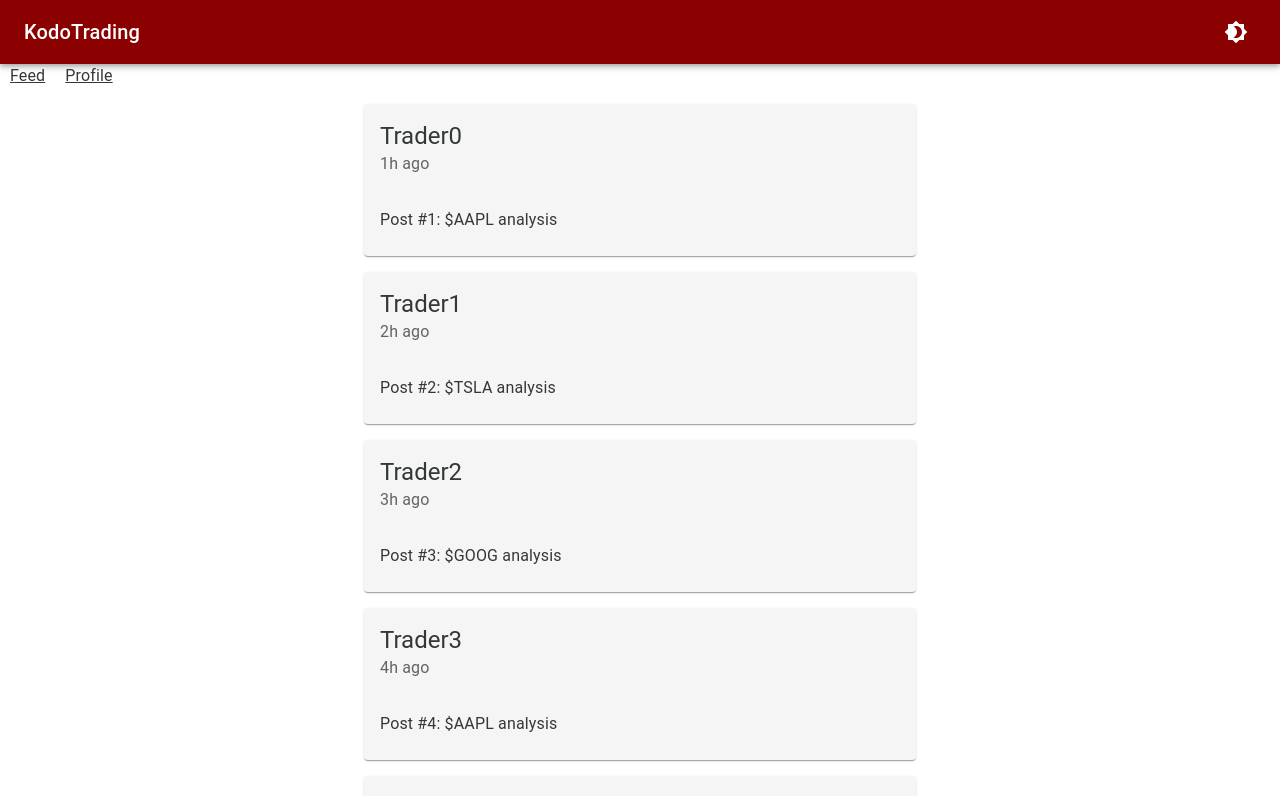
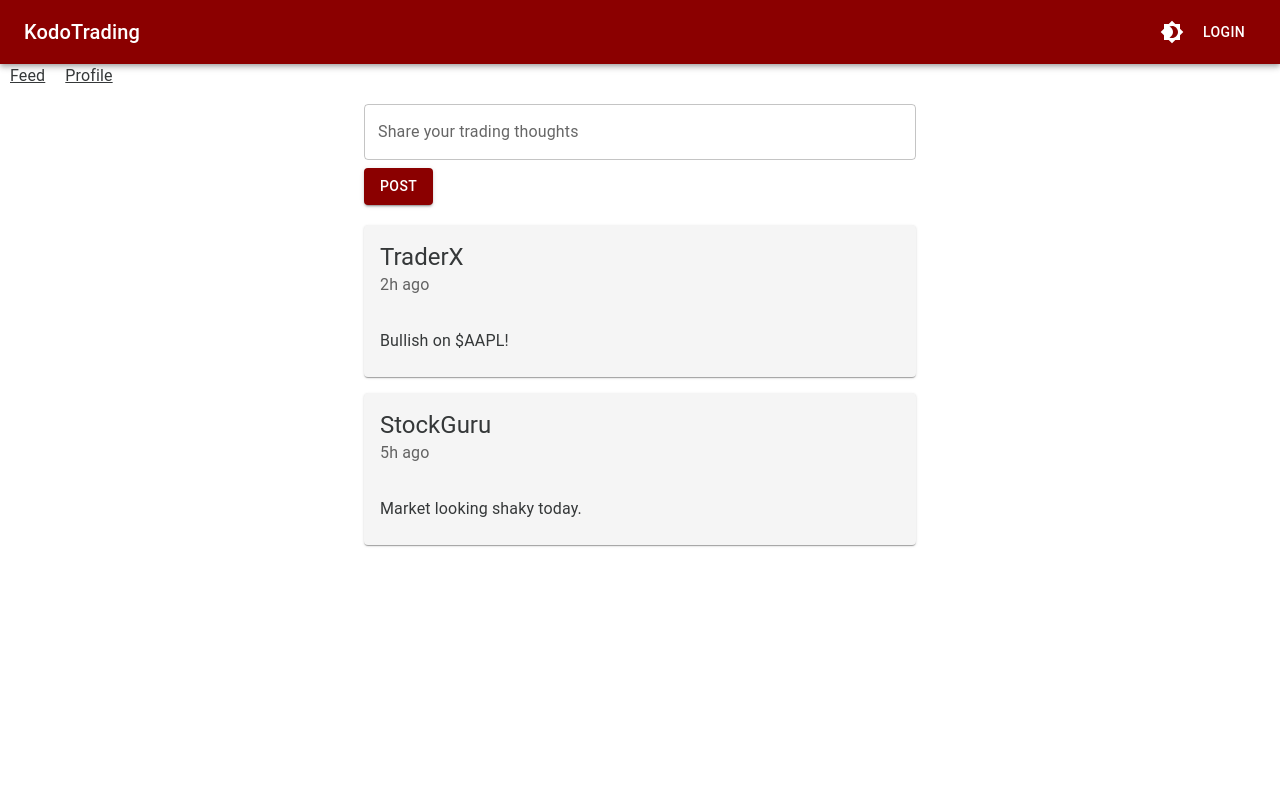
Before and after one commit to the-real-kodoninja/kodotrading, a React (Vite) app: page / in a window 1280 px wide. Shown: the top 796 px of the page. Built offline with nearby package versions, Linux system fonts and the light colour scheme.

Commit message:
Add post creation, basic auth, and mock API for feed

```diff
--- a/src/App.tsx
+++ b/src/App.tsx
@@ -8,13 +8,30 @@ import Profile from './components/Profile';
 
 const App: React.FC = () => {
   const [isDarkMode, setIsDarkMode] = useState(false);
+  const [isAuthenticated, setIsAuthenticated] = useState(false);
+  const [username, setUsername] = useState<string | null>(null);
 
   const toggleTheme = () => setIsDarkMode(!isDarkMode);
+  const handleLogin = (username: string) => {
+    setIsAuthenticated(true);
+    setUsername(username);
+  };
+  const handleLogout = () => {
+    setIsAuthenticated(false);
+    setUsername(null);
+  };
 
   return (
     <ThemeProvider theme={isDarkMode ? darkTheme : lightTheme}>
       <CssBaseline />
-      <Toolbar isDarkMode={isDarkMode} toggleTheme={toggleTheme} />
+      <Toolbar
+        isDarkMode={isDarkMode}
+        toggleTheme={toggleTheme}
+        isAuthenticated={isAuthenticated}
+        username={username}
+        onLogin={handleLogin}
+        onLogout={handleLogout}
+      />
       <nav>
         <Link to="/" style={{ margin: '0 10px', color: isDarkMode ? '#FFFFFF' : '#353839' }}>Feed</Link>
         <Link to="/profile" style={{ margin: '0 10px', color: isDarkMode ? '#FFFFFF' : '#353839' }}>Profile</Link>
@@ -22,7 +39,7 @@ const App: React.FC = () => {
       <main>
         <Routes>
           <Route path="/" element={<Feed />} />
-            <Route path="/profile" element={<Profile trades={200} followers={500} bio="Swing trader since 2015." />} />
+          <Route path="/profile" element={<Profile trades={200} followers={500} bio="Swing trader since 2015." />} />
         </Routes>
       </main>
     </ThemeProvider>
--- /dev/null
+++ b/src/api/mockApi.ts
@@ -0,0 +1,26 @@
+interface Post {
+  user: string;
+  time: string;
+  content: string;
+}
+
+let posts: Post[] = [
+  { user: 'TraderX', time: '2h ago', content: 'Bullish on $AAPL!' },
+  { user: 'StockGuru', time: '5h ago', content: 'Market looking shaky today.' },
+];
+
+export const fetchPosts = async (page: number, limit: number): Promise<Post[]> => {
+  const start = page * limit;
+  return new Promise((resolve) => {
+    setTimeout(() => resolve(posts.slice(0, start + limit)), 500); // Simulate delay
+  });
+};
+
+export const addPost = async (post: Post): Promise<void> => {
+  return new Promise((resolve) => {
+    setTimeout(() => {
+      posts = [post, ...posts];
+      resolve();
+    }, 500);
+  });
+};
--- /dev/null
+++ b/src/components/Auth.tsx
@@ -0,0 +1,56 @@
+import React, { useState } from 'react';
+import { Button, Dialog, DialogTitle, DialogContent, TextField, DialogActions } from '@mui/material';
+
+interface AuthProps {
+  onLogin: (username: string) => void;
+  onLogout: () => void;
+  isAuthenticated: boolean;
+  username: string | null;
+}
+
+const Auth: React.FC<AuthProps> = ({ onLogin, onLogout, isAuthenticated, username }) => {
+  const [open, setOpen] = useState(false);
+  const [inputUsername, setInputUsername] = useState('');
+
+  const handleLogin = () => {
+    if (inputUsername.trim()) {
+      onLogin(inputUsername);
+      setOpen(false);
+      setInputUsername('');
+    }
+  };
+
+  return (
+    <>
+      {isAuthenticated ? (
+        <div>
+          <Typography variant="body1" component="span" sx={{ mr: 2 }}>
+            Welcome, {username}
+          </Typography>
+          <Button onClick={onLogout} color="inherit">Logout</Button>
+        </div>
+      ) : (
+        <Button onClick={() => setOpen(true)} color="inherit">Login</Button>
+      )}
+      <Dialog open={open} onClose={() => setOpen(false)}>
+        <DialogTitle>Login</DialogTitle>
+        <DialogContent>
+          <TextField
+            autoFocus
+            margin="dense"
+            label="Username"
+            fullWidth
+            value={inputUsername}
+            onChange={(e) => setInputUsername(e.target.value)}
+          />
+        </DialogContent>
+        <DialogActions>
+          <Button onClick={() => setOpen(false)}>Cancel</Button>
+          <Button onClick={handleLogin}>Login</Button>
+        </DialogActions>
+      </Dialog>
+    </>
+  );
+};
+
+export default Auth;
--- a/src/components/Feed.tsx
+++ b/src/components/Feed.tsx
@@ -1,24 +1,28 @@
 import React, { useState, useEffect, useRef } from 'react';
-import { Card, CardContent, CardHeader, Typography, Container } from '@mui/material';
+import { Card, CardContent, CardHeader, Typography, Container, TextField, Button } from '@mui/material';
+import { fetchPosts, addPost } from '../api/mockApi';
 
-const generatePosts = (start: number, count: number) =>
-  Array.from({ length: count }, (_, i) => ({
-    user: `Trader${start + i}`,
-    time: `${i + 1}h ago`,
-    content: `Post #${start + i + 1}: $${['AAPL', 'TSLA', 'GOOG'][i % 3]} analysis`,
-  }));
+interface Post {
+  user: string;
+  time: string;
+  content: string;
+}
 
 const Feed: React.FC = () => {
-  const [posts, setPosts] = useState(generatePosts(0, 5));
-  const [page, setPage] = useState(1);
+  const [posts, setPosts] = useState<Post[]>([]);
+  const [page, setPage] = useState(0);
+  const [newPost, setNewPost] = useState('');
   const observerRef = useRef<IntersectionObserver | null>(null);
   const loadMoreRef = useRef<HTMLDivElement | null>(null);
+
+  useEffect(() => {
+    fetchPosts(page, 5).then(setPosts);
+  }, [page]);
 
   useEffect(() => {
     observerRef.current = new IntersectionObserver(
       (entries) => {
         if (entries[0].isIntersecting) {
-          setPosts((prev) => [...prev, ...generatePosts(page * 5, 5)]);
           setPage((prev) => prev + 1);
         }
       },
@@ -30,8 +34,34 @@ const Feed: React.FC = () => {
     return () => observerRef.current?.disconnect();
   }, []);
 
+  const handlePostSubmit = async (e: React.FormEvent) => {
+    e.preventDefault();
+    if (!newPost.trim()) return;
+    const post: Post = {
+      user: 'You', // Replace with auth username later
+      time: 'Just now',
+      content: newPost,
+    };
+    await addPost(post);
+    setPosts((prev) => [post, ...prev]);
+    setNewPost('');
+  };
+
   return (
     <Container maxWidth="sm" sx={{ mt: 2 }}>
+      <form onSubmit={handlePostSubmit} style={{ marginBottom: '20px' }}>
+        <TextField
+          fullWidth
+          label="Share your trading thoughts"
+          value={newPost}
+          onChange={(e) => setNewPost(e.target.value)}
+          variant="outlined"
+          sx={{ mb: 1 }}
+        />
+        <Button type="submit" variant="contained" color="primary">
+          Post
+        </Button>
+      </form>
       {posts.map((post, index) => (
         <Card key={index} sx={{ mb: 2 }}>
           <CardHeader title={post.user} subheader={post.time} />
--- a/src/components/Toolbar.tsx
+++ b/src/components/Toolbar.tsx
@@ -1,13 +1,18 @@
 import React from 'react';
 import { AppBar, Toolbar as MuiToolbar, Typography, IconButton } from '@mui/material';
 import { Brightness4, Brightness7 } from '@mui/icons-material';
+import Auth from './Auth';
 
 interface ToolbarProps {
   isDarkMode: boolean;
   toggleTheme: () => void;
+  isAuthenticated: boolean;
+  username: string | null;
+  onLogin: (username: string) => void;
+  onLogout: () => void;
 }
 
-const Toolbar: React.FC<ToolbarProps> = ({ isDarkMode, toggleTheme }) => (
+const Toolbar: React.FC<ToolbarProps> = ({ isDarkMode, toggleTheme, isAuthenticated, username, onLogin, onLogout }) => (
   <AppBar position="static">
     <MuiToolbar>
       <Typography variant="h6" sx={{ flexGrow: 1 }}>
@@ -16,6 +21,7 @@ const Toolbar: React.FC<ToolbarProps> = ({ isDarkMode, toggleTheme }) => (
       <IconButton color="inherit" onClick={toggleTheme}>
         {isDarkMode ? <Brightness7 /> : <Brightness4 />}
       </IconButton>
+      <Auth isAuthenticated={isAuthenticated} username={username} onLogin={onLogin} onLogout={onLogout} />
     </MuiToolbar>
   </AppBar>
 );
```
